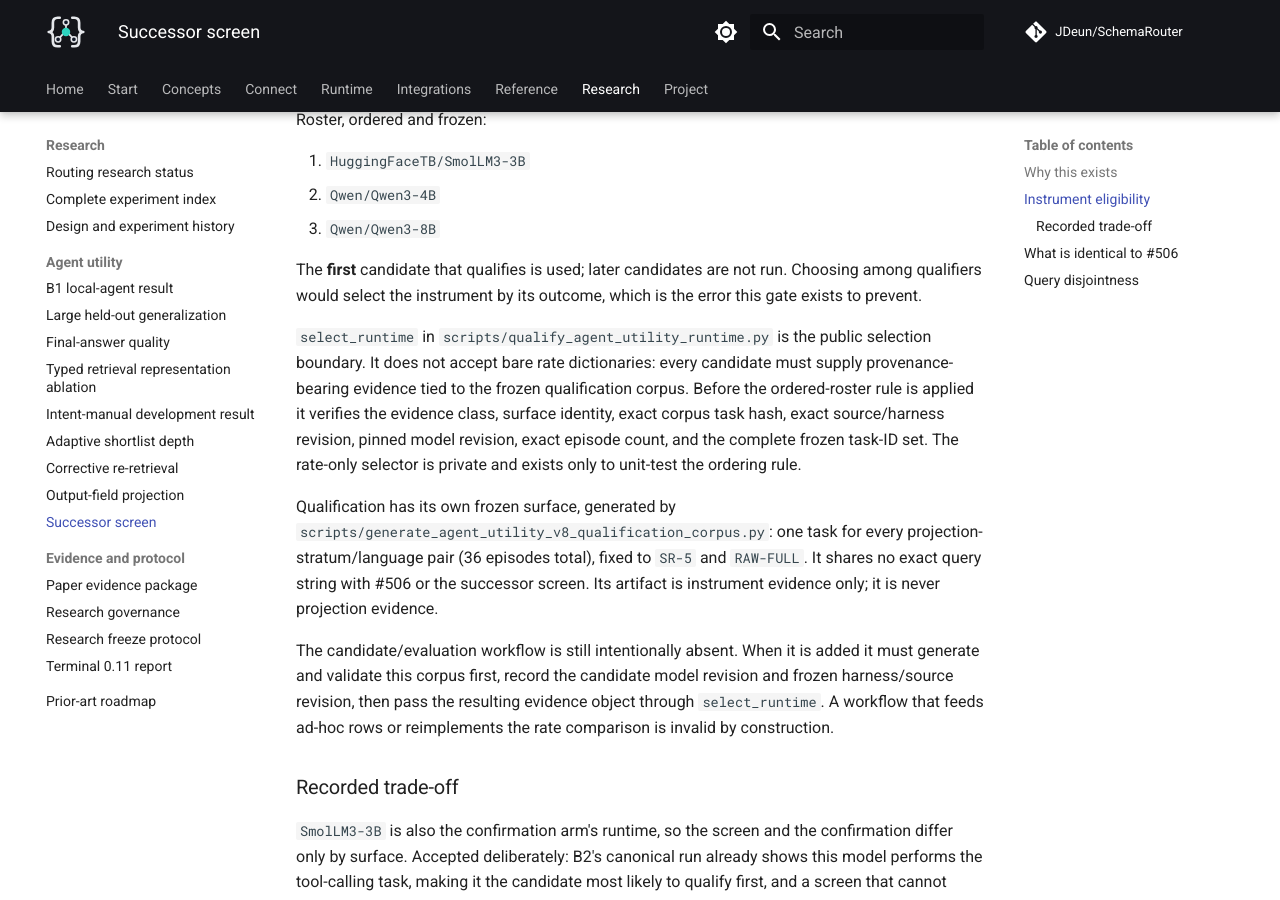
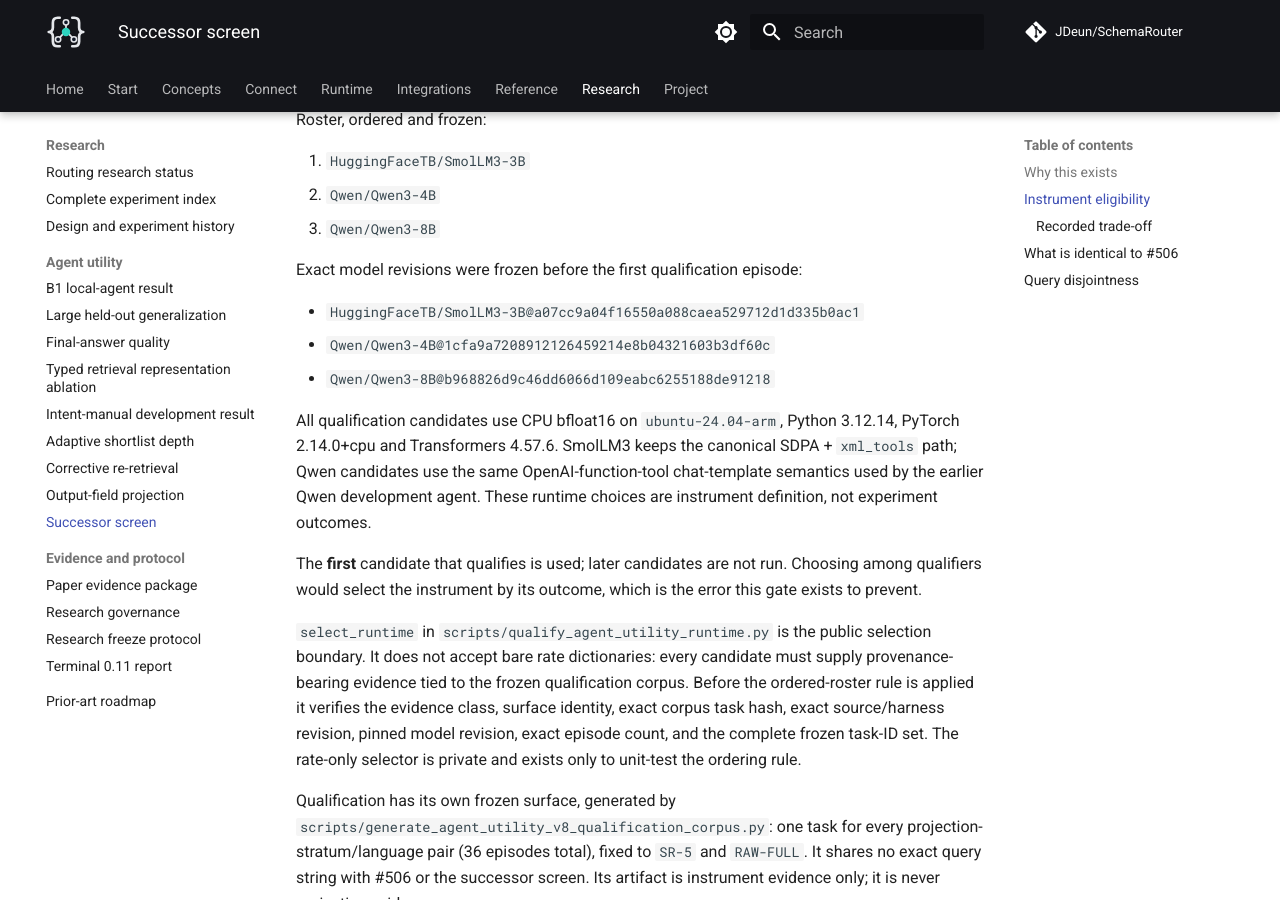
Before and after one commit to JDeun/SchemaRouter, an MkDocs documentation site: the page built from docs/research/successor-screen.md, in a window 1280 px wide and 900 px high, scrolled down 1120 px. Built offline with MkDocs 1.6.1 and Material for MkDocs 9.7.7, drawn with Linux system fonts in a browser that asks for light colours; comment, search, counter and statistics services are not loaded; some of the changed text lies outside the part shown.

Commit message:
docs: freeze #510 runtime revisions and sequential execution

```diff
--- a/docs/research/successor-screen.md
+++ b/docs/research/successor-screen.md
@@ -42,6 +42,19 @@
 1. `HuggingFaceTB/SmolLM3-3B`
 2. `Qwen/Qwen3-4B`
 3. `Qwen/Qwen3-8B`
+
+Exact model revisions were frozen before the first qualification episode:
+
+- `HuggingFaceTB/SmolLM3-3B@a07cc9a04f16550a088caea529712d1d335b0ac1`
+- `Qwen/Qwen3-4B@1cfa9a7208912126459214e8b04321603b3df60c`
+- `Qwen/Qwen3-8B@b968826d9c46dd6066d109eabc6255188de91218`
+
+All qualification candidates use CPU bfloat16 on `ubuntu-24.04-arm`,
+Python 3.12.14, PyTorch 2.14.0+cpu and Transformers 4.57.6. SmolLM3 keeps
+the canonical SDPA + `xml_tools` path; Qwen candidates use the same
+OpenAI-function-tool chat-template semantics used by the earlier Qwen
+development agent. These runtime choices are instrument definition, not
+experiment outcomes.
 
 The **first** candidate that qualifies is used; later candidates are not run.
 Choosing among qualifiers would select the instrument by its outcome, which is
@@ -115,6 +128,13 @@
 If no candidate qualifies, that is recorded as a terminal result about the
 screening approach — not as a reason to weaken the thresholds.
 
+The workflow executes candidates strictly in roster order. A later candidate
+may start only after the previous candidate produced complete measured evidence
+and failed the frozen thresholds. An infrastructure failure (cache failure,
+runner OOM, model-load failure, missing shard, or workflow failure) is **not**
+a scientific non-qualification and stops the chain. The final selector refuses
+an incomplete failed prefix.
+
 ## Reproduction
 
 Freeze and validate the qualification surface first:
```
